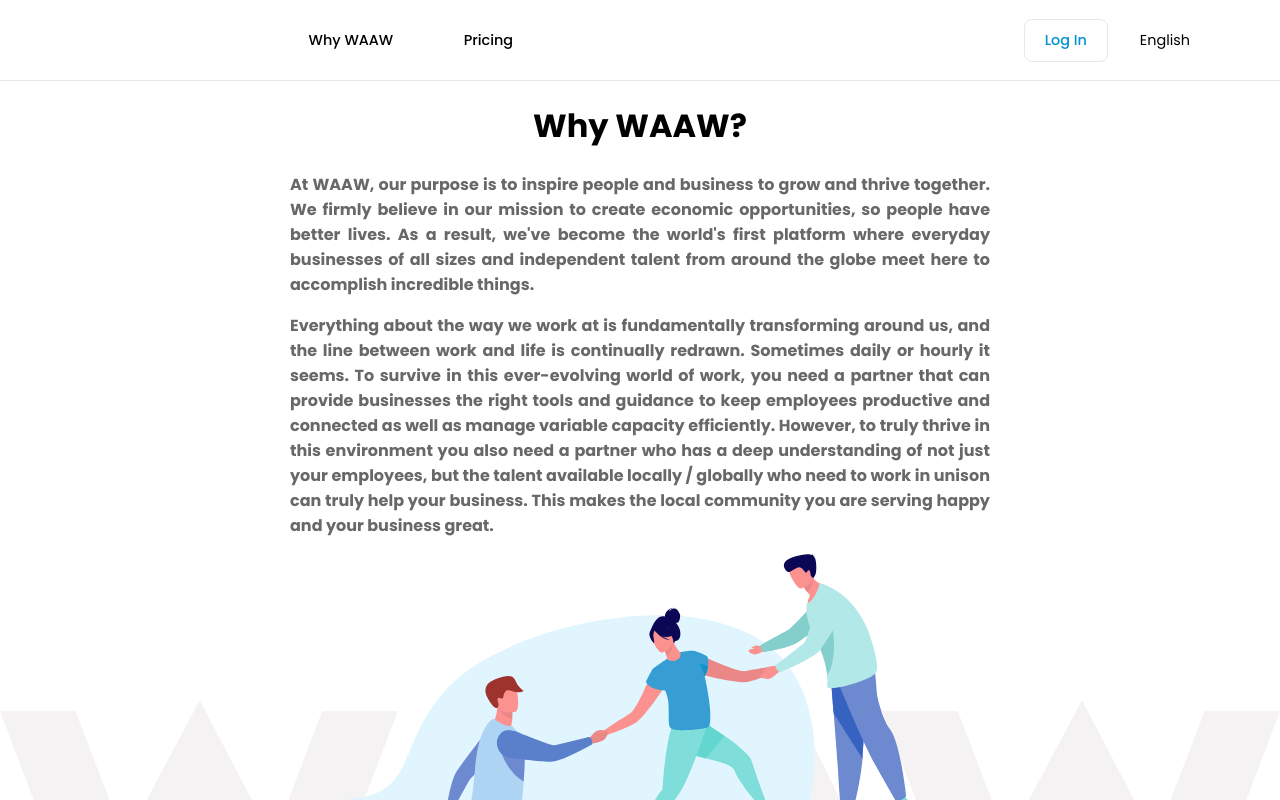
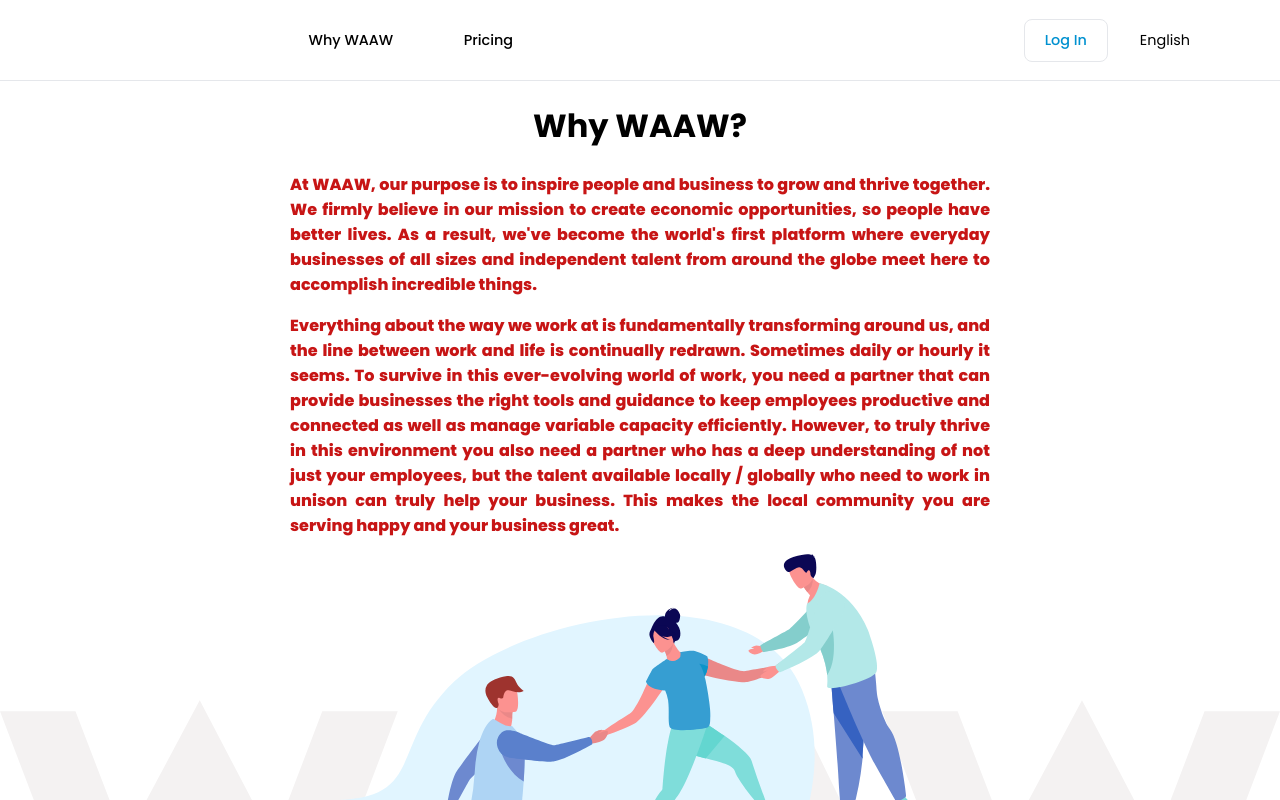
Before and after one commit to Surinder07/working-ui, a Next.js app: page /why-waaw in a window 1280 px wide. Shown: the top 800 px of the page. Built offline with nearby package versions, Linux system fonts and the light colour scheme.

Commit message:
change the text color  in About Us Page

```diff
--- a/styles/pages/WhyWaaw.module.css
+++ b/styles/pages/WhyWaaw.module.css
@@ -15,8 +15,8 @@
 
 .contentContainer p {
     text-align: justify;
-    font-weight: 700;
-    color: #686868;
+    font-weight: 750;
+    color: #c71515;
 }
 
 .middleBackground {
```
